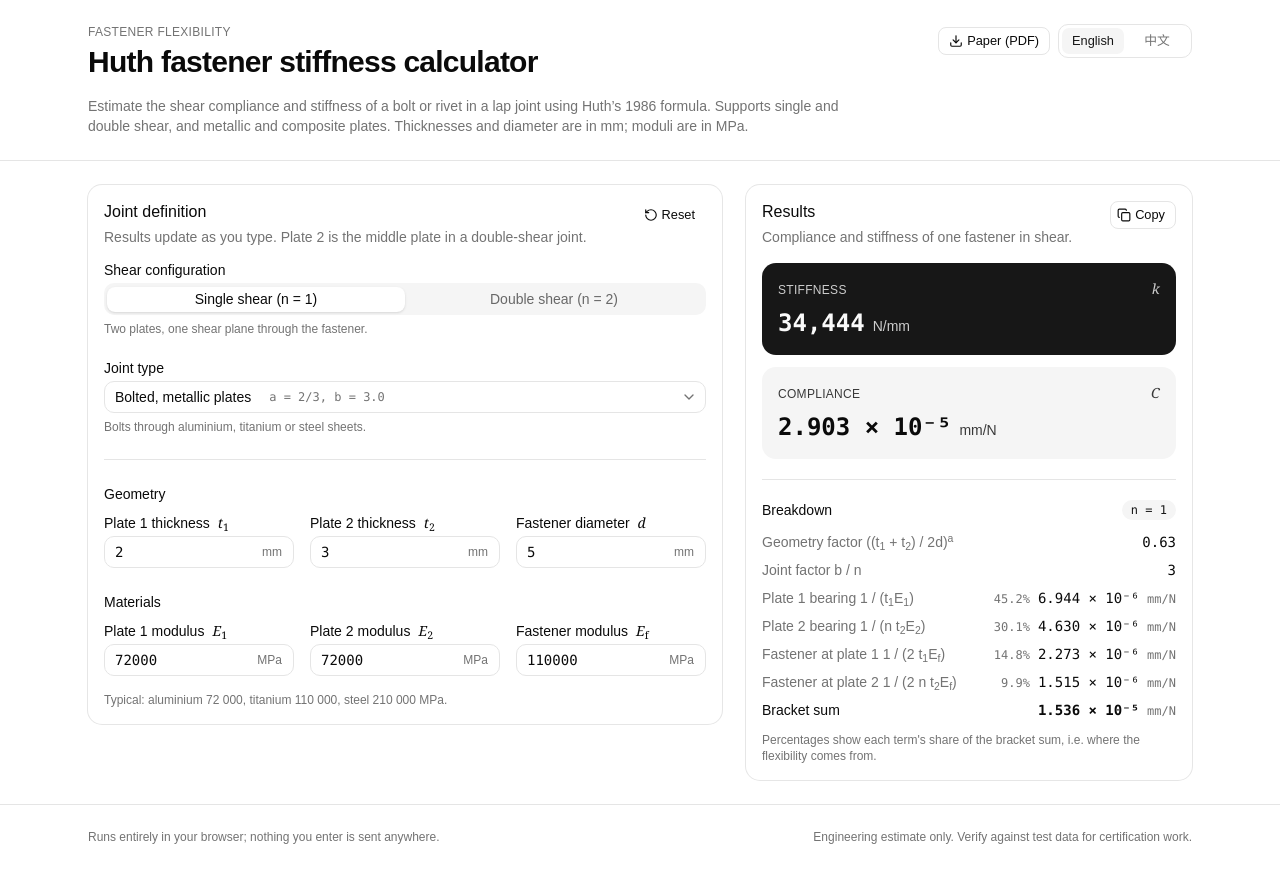
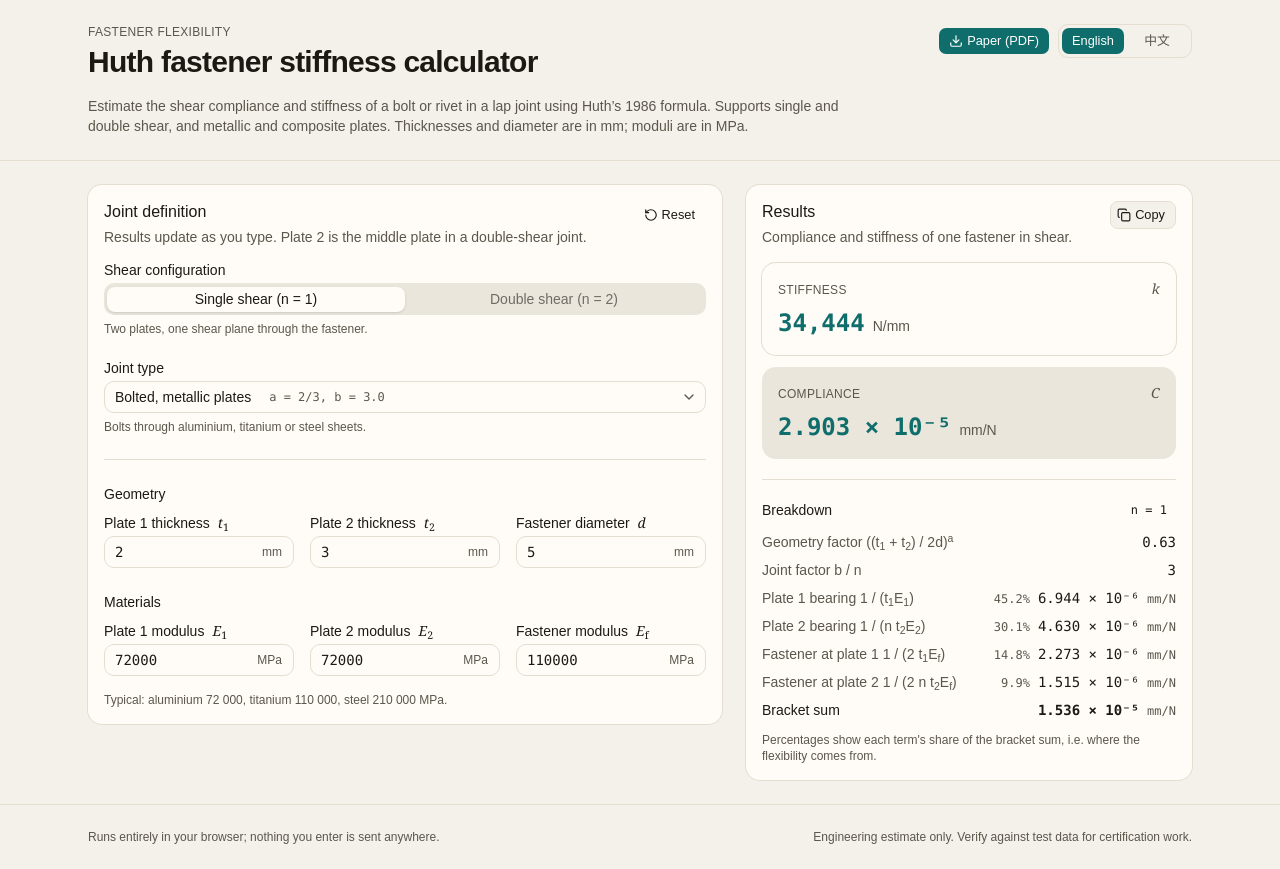
Before and after one commit to LIChuan-172/huth-formula, a React (Vite) app: page / in a window 1280 px wide. Built offline with nearby package versions, Linux system fonts and the light colour scheme.

Commit message:
Restyle the calculator with warm paper and teal.
Replace the gray default with a paper background, ink text, and a deep teal accent for buttons, focus, and result numbers.

```diff
--- a/src/components/language-switch.tsx
+++ b/src/components/language-switch.tsx
@@ -24,7 +24,7 @@ export function LanguageSwitch() {
             key={code}
             type="button"
             size="sm"
-            variant={selected ? 'secondary' : 'ghost'}
+            variant={selected ? 'default' : 'ghost'}
             aria-pressed={selected}
             lang={lang}
             className={cn('min-w-16', !selected && 'text-muted-foreground')}
--- a/src/components/paper-download.tsx
+++ b/src/components/paper-download.tsx
@@ -13,7 +13,7 @@ export function PaperDownload() {
   const href = `${import.meta.env.BASE_URL}paper/${file}`
 
   return (
-    <Button variant="outline" size="sm" asChild>
+    <Button variant="default" size="sm" asChild>
       <a href={href} download={file}>
         <Download />
         {m.header.paper}
--- a/src/components/results-card.tsx
+++ b/src/components/results-card.tsx
@@ -185,14 +185,14 @@ interface ResultTileProps {
 
 function ResultTile({ label, symbol, value, unit, emphasis }: ResultTileProps) {
   return (
-    <div className={emphasis ? 'rounded-xl bg-primary p-4 text-primary-foreground' : 'rounded-xl bg-muted p-4'}>
-      <div className="flex items-baseline justify-between text-xs uppercase tracking-wide opacity-80">
+    <div className={emphasis ? 'rounded-xl bg-card p-4 ring-1 ring-border' : 'rounded-xl bg-muted p-4'}>
+      <div className="flex items-baseline justify-between text-xs uppercase tracking-wide text-muted-foreground">
         <span>{label}</span>
         <span className="font-serif text-sm italic normal-case">{symbol}</span>
       </div>
       <div className="mt-2 flex flex-wrap items-baseline gap-x-2 gap-y-1">
-        <span className="font-mono text-2xl font-semibold tabular-nums whitespace-nowrap">{value}</span>
-        <span className="text-sm opacity-80">{unit}</span>
+        <span className="font-mono text-2xl font-semibold tabular-nums whitespace-nowrap text-primary">{value}</span>
+        <span className="text-sm text-muted-foreground">{unit}</span>
       </div>
     </div>
   )
--- a/src/components/ui/button.tsx
+++ b/src/components/ui/button.tsx
@@ -8,7 +8,7 @@ const buttonVariants = cva(
   {
     variants: {
       variant: {
-        default: "bg-primary text-primary-foreground hover:bg-primary/80",
+        default: "bg-primary text-primary-foreground hover:bg-[#0c5c59]",
         outline:
           "border-border bg-background hover:bg-muted hover:text-foreground aria-expanded:bg-muted aria-expanded:text-foreground dark:border-input dark:bg-input/30 dark:hover:bg-input/50",
         secondary:
--- a/src/components/ui/card.tsx
+++ b/src/components/ui/card.tsx
@@ -11,7 +11,7 @@ function Card({
       data-slot="card"
       data-size={size}
       className={cn(
-        "group/card flex flex-col gap-(--card-spacing) overflow-hidden rounded-xl bg-card py-(--card-spacing) text-sm text-card-foreground ring-1 ring-foreground/10 [--card-spacing:--spacing(4)] has-data-[slot=card-footer]:pb-0 has-[>img:first-child]:pt-0 data-[size=sm]:[--card-spacing:--spacing(3)] data-[size=sm]:has-data-[slot=card-footer]:pb-0 *:[img:first-child]:rounded-t-xl *:[img:last-child]:rounded-b-xl",
+        "group/card flex flex-col gap-(--card-spacing) overflow-hidden rounded-xl bg-card py-(--card-spacing) text-sm text-card-foreground ring-1 ring-border [--card-spacing:--spacing(4)] has-data-[slot=card-footer]:pb-0 has-[>img:first-child]:pt-0 data-[size=sm]:[--card-spacing:--spacing(3)] data-[size=sm]:has-data-[slot=card-footer]:pb-0 *:[img:first-child]:rounded-t-xl *:[img:last-child]:rounded-b-xl",
         className
       )}
       {...props}
--- a/src/components/ui/input.tsx
+++ b/src/components/ui/input.tsx
@@ -7,7 +7,7 @@ function Input({ className, type, ...props }: React.ComponentProps<"input">) {
       type={type}
       data-slot="input"
       className={cn(
-        "h-8 w-full min-w-0 rounded-lg border border-input bg-transparent px-2.5 py-1 text-base transition-colors outline-none file:inline-flex file:h-6 file:border-0 file:bg-transparent file:text-sm file:font-medium file:text-foreground placeholder:text-muted-foreground focus-visible:border-ring focus-visible:ring-3 focus-visible:ring-ring/50 disabled:pointer-events-none disabled:cursor-not-allowed disabled:bg-input/50 disabled:opacity-50 aria-invalid:border-destructive aria-invalid:ring-3 aria-invalid:ring-destructive/20 md:text-sm dark:bg-input/30 dark:disabled:bg-input/80 dark:aria-invalid:border-destructive/50 dark:aria-invalid:ring-destructive/40",
+        "h-8 w-full min-w-0 rounded-lg border border-input bg-card px-2.5 py-1 text-base text-foreground transition-colors outline-none file:inline-flex file:h-6 file:border-0 file:bg-transparent file:text-sm file:font-medium file:text-foreground placeholder:text-muted-foreground focus-visible:border-ring focus-visible:ring-3 focus-visible:ring-ring/50 disabled:pointer-events-none disabled:cursor-not-allowed disabled:bg-input/50 disabled:opacity-50 aria-invalid:border-destructive aria-invalid:ring-3 aria-invalid:ring-destructive/20 md:text-sm dark:bg-input/30 dark:disabled:bg-input/80 dark:aria-invalid:border-destructive/50 dark:aria-invalid:ring-destructive/40",
         className
       )}
       {...props}
--- a/src/components/ui/tabs.tsx
+++ b/src/components/ui/tabs.tsx
@@ -62,7 +62,7 @@ function TabsTrigger({
       className={cn(
         "relative inline-flex h-[calc(100%-1px)] flex-1 items-center justify-center gap-1.5 rounded-md border border-transparent px-1.5 py-0.5 text-sm font-medium whitespace-nowrap text-foreground/60 transition-all group-data-vertical/tabs:w-full group-data-vertical/tabs:justify-start hover:text-foreground focus-visible:border-ring focus-visible:ring-[3px] focus-visible:ring-ring/50 focus-visible:outline-1 focus-visible:outline-ring disabled:pointer-events-none disabled:opacity-50 has-data-[icon=inline-end]:pr-1 has-data-[icon=inline-start]:pl-1 dark:text-muted-foreground dark:hover:text-foreground group-data-[variant=default]/tabs-list:data-active:shadow-sm group-data-[variant=line]/tabs-list:data-active:shadow-none [&_svg]:pointer-events-none [&_svg]:shrink-0 [&_svg:not([class*='size-'])]:size-4",
         "group-data-[variant=line]/tabs-list:bg-transparent group-data-[variant=line]/tabs-list:data-active:bg-transparent dark:group-data-[variant=line]/tabs-list:data-active:border-transparent dark:group-data-[variant=line]/tabs-list:data-active:bg-transparent",
-        "data-active:bg-background data-active:text-foreground dark:data-active:border-input dark:data-active:bg-input/30 dark:data-active:text-foreground",
+        "data-active:bg-card data-active:text-foreground dark:data-active:border-input dark:data-active:bg-input/30 dark:data-active:text-foreground",
         "after:absolute after:bg-foreground after:opacity-0 after:transition-opacity group-data-horizontal/tabs:after:inset-x-0 group-data-horizontal/tabs:after:bottom-[-5px] group-data-horizontal/tabs:after:h-0.5 group-data-vertical/tabs:after:inset-y-0 group-data-vertical/tabs:after:-right-1 group-data-vertical/tabs:after:w-0.5 group-data-[variant=line]/tabs-list:data-active:after:opacity-100",
         className
       )}
--- a/src/index.css
+++ b/src/index.css
@@ -49,38 +49,39 @@
 }
 
 :root {
-    --background: oklch(1 0 0);
-    --foreground: oklch(0.145 0 0);
-    --card: oklch(1 0 0);
-    --card-foreground: oklch(0.145 0 0);
-    --popover: oklch(1 0 0);
-    --popover-foreground: oklch(0.145 0 0);
-    --primary: oklch(0.205 0 0);
-    --primary-foreground: oklch(0.985 0 0);
-    --secondary: oklch(0.97 0 0);
-    --secondary-foreground: oklch(0.205 0 0);
-    --muted: oklch(0.97 0 0);
-    --muted-foreground: oklch(0.556 0 0);
-    --accent: oklch(0.97 0 0);
-    --accent-foreground: oklch(0.205 0 0);
-    --destructive: oklch(0.577 0.245 27.325);
-    --border: oklch(0.922 0 0);
-    --input: oklch(0.922 0 0);
-    --ring: oklch(0.708 0 0);
-    --chart-1: oklch(0.87 0 0);
-    --chart-2: oklch(0.556 0 0);
-    --chart-3: oklch(0.439 0 0);
-    --chart-4: oklch(0.371 0 0);
-    --chart-5: oklch(0.269 0 0);
+    --background: #f4f1ea;
+    --foreground: #1c1915;
+    --card: #fffcf7;
+    --card-foreground: #1c1915;
+    --popover: #fffcf7;
+    --popover-foreground: #1c1915;
+    --primary: #0f6e6b;
+    --primary-foreground: #ffffff;
+    --secondary: #fffcf7;
+    --secondary-foreground: #1c1915;
+    --muted: #ebe6dc;
+    --muted-foreground: #5c564c;
+    --accent: #e5f2f1;
+    --accent-foreground: #0f6e6b;
+    --destructive: #b42318;
+    --border: #e4ddd0;
+    --input: #e4ddd0;
+    --ring: #0f6e6b;
+    --chart-1: #0f6e6b;
+    --chart-2: #0c5c59;
+    --chart-3: #5c564c;
+    --chart-4: #1c1915;
+    --chart-5: #e4ddd0;
     --radius: 0.625rem;
-    --sidebar: oklch(0.985 0 0);
-    --sidebar-foreground: oklch(0.145 0 0);
-    --sidebar-primary: oklch(0.205 0 0);
-    --sidebar-primary-foreground: oklch(0.985 0 0);
-    --sidebar-accent: oklch(0.97 0 0);
-    --sidebar-accent-foreground: oklch(0.205 0 0);
-    --sidebar-border: oklch(0.922 0 0);
-    --sidebar-ring: oklch(0.708 0 0);
+    --sidebar: #fffcf7;
+    --sidebar-foreground: #1c1915;
+    --sidebar-primary: #0f6e6b;
+    --sidebar-primary-foreground: #ffffff;
+    --sidebar-accent: #e5f2f1;
+    --sidebar-accent-foreground: #0f6e6b;
+    --sidebar-border: #e4ddd0;
+    --sidebar-ring: #0f6e6b;
+    color-scheme: light;
 }
 
 .dark {
@@ -127,4 +128,10 @@
   html {
     @apply font-sans;
     }
+  a {
+    color: var(--primary);
+    }
+  a[data-slot="button"] {
+    color: inherit;
+    }
 }
```
